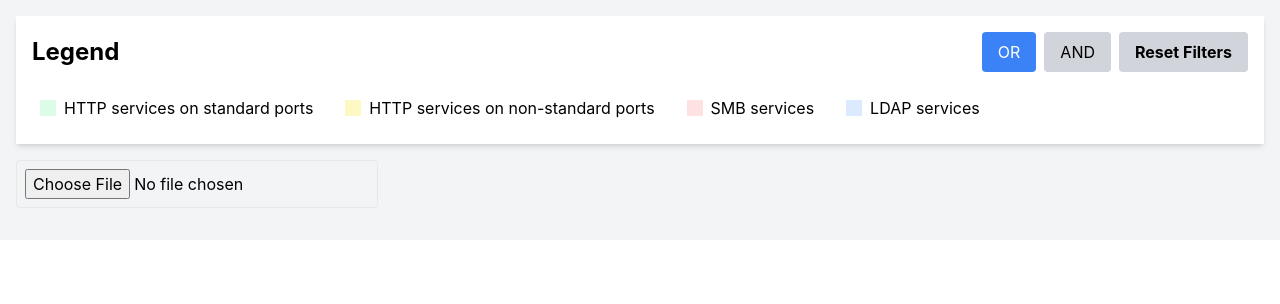
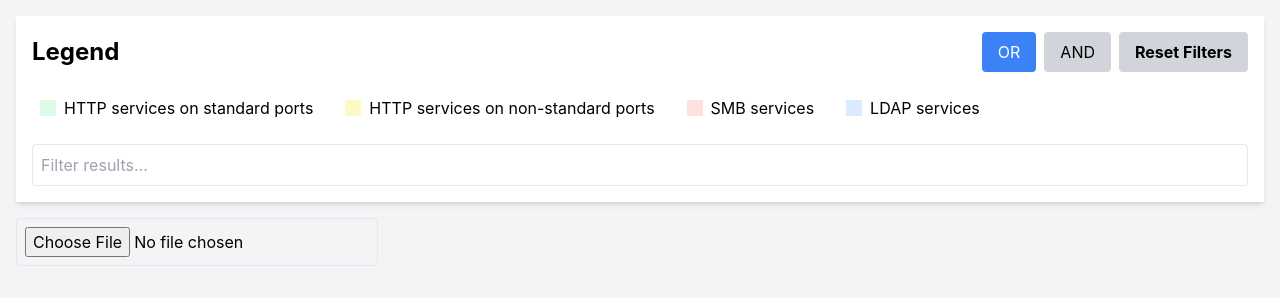
Before and after one commit to psyray/nmap-viewer, a React (Create React App) app: page / in a window 1280 px wide. Shown: the top 304 px of the page. Built offline with nearby package versions, Linux system fonts and the light colour scheme.

Commit message:
Add texte filter

```diff
--- a/src/components/NmapOutputViewer.js
+++ b/src/components/NmapOutputViewer.js
@@ -8,7 +8,8 @@ const NmapOutputViewer = () => {
   const [error, setError] = useState(null);
   const [sortConfig, setSortConfig] = useState({ key: null, direction: 'ascending' });
   const [activeFilters, setActiveFilters] = useState([]);
-  const [filterMode, setFilterMode] = useState('OR'); // 'OR' or 'AND'
+  const [filterMode, setFilterMode] = useState('OR');
+  const [textFilter, setTextFilter] = useState('');
 
   const handleXmlFileUpload = (event) => {
     const file = event.target.files[0];
@@ -216,9 +217,12 @@ const NmapOutputViewer = () => {
 
   const filteredData = useMemo(() => {
     if (!sortedData) return null;
-    if (activeFilters.length === 0) return sortedData;
 
-    return sortedData.filter(item =>
+    let filtered = sortedData;
+
+    // Apply service type filters
+    if (activeFilters.length > 0) {
+      filtered = filtered.filter(item =>
         item.portDetails.some(detail => {
           const conditions = [
             activeFilters.includes('http') && isHttpService(detail.service),
@@ -236,11 +240,31 @@ const NmapOutputViewer = () => {
           }
         })
       );
-  }, [sortedData, activeFilters, filterMode]);
+    }
+
+    // Apply text filter
+    if (textFilter) {
+      const lowercasedFilter = textFilter.toLowerCase();
+      filtered = filtered.map(item => ({
+        ...item,
+        portDetails: item.portDetails.filter(detail =>
+          Object.values(detail).some(value =>
+            value.toString().toLowerCase().includes(lowercasedFilter)
+          )
+        )
+      })).filter(item => item.portDetails.length > 0);
+    }
+
+    return filtered;
+  }, [sortedData, activeFilters, filterMode, textFilter]);
+
+  const handleTextFilterChange = (event) => {
+    setTextFilter(event.target.value);
+  };
 
   return (
     <div className="container mx-auto p-4 bg-gray-100">
-      <div className="sticky top-0 bg-white p-4 shadow-md mb-4 z-10">
+      <div className="sticky top-0 bg-white p-4 shadow-md mb-4 z-20">
         <div className="flex justify-between items-center mb-4">
           <h1 className="text-2xl font-bold">Legend</h1>
           <div>
@@ -298,6 +322,15 @@ const NmapOutputViewer = () => {
             <span>LDAP services</span>
           </button>
         </div>
+        <div className="mt-4">
+          <input
+            type="text"
+            placeholder="Filter results..."
+            value={textFilter}
+            onChange={handleTextFilterChange}
+            className="w-full p-2 border rounded"
+          />
+        </div>
         {sortedData && (
           <button
             onClick={exportToPDF}
@@ -311,14 +344,14 @@ const NmapOutputViewer = () => {
       <input type="file" onChange={handleXmlFileUpload} accept=".xml" className="mb-4 p-2 border rounded" />
       {error && <p className="text-red-500 mb-4">{error}</p>}
       {filteredData && (
-        <div>
+        <div className="space-y-8">
           <p className="mb-4 text-xl font-bold">Total number of hosts: {filteredData.length}</p>
           {filteredData.map((item, index) => (
-            <div key={index} className="mb-8 bg-white rounded-lg shadow-md overflow-hidden">
+            <div key={index} className="bg-white rounded-lg shadow-md overflow-hidden">
               <div className="bg-blue-600 text-white p-4">
                 <h2 className="text-2xl font-bold">{item.host}</h2>
                 <p className="text-lg">IP: {item.ip}</p>
-                <p className="text-sm">Number of open ports: {item.portCount}</p>
+                <p className="text-sm">Number of open ports: {item.portDetails.length}</p>
               </div>
               <div className="p-4">
                 <table className="w-full border-collapse">
```
Lines whose indentation alone changed are shown as unchanged.
